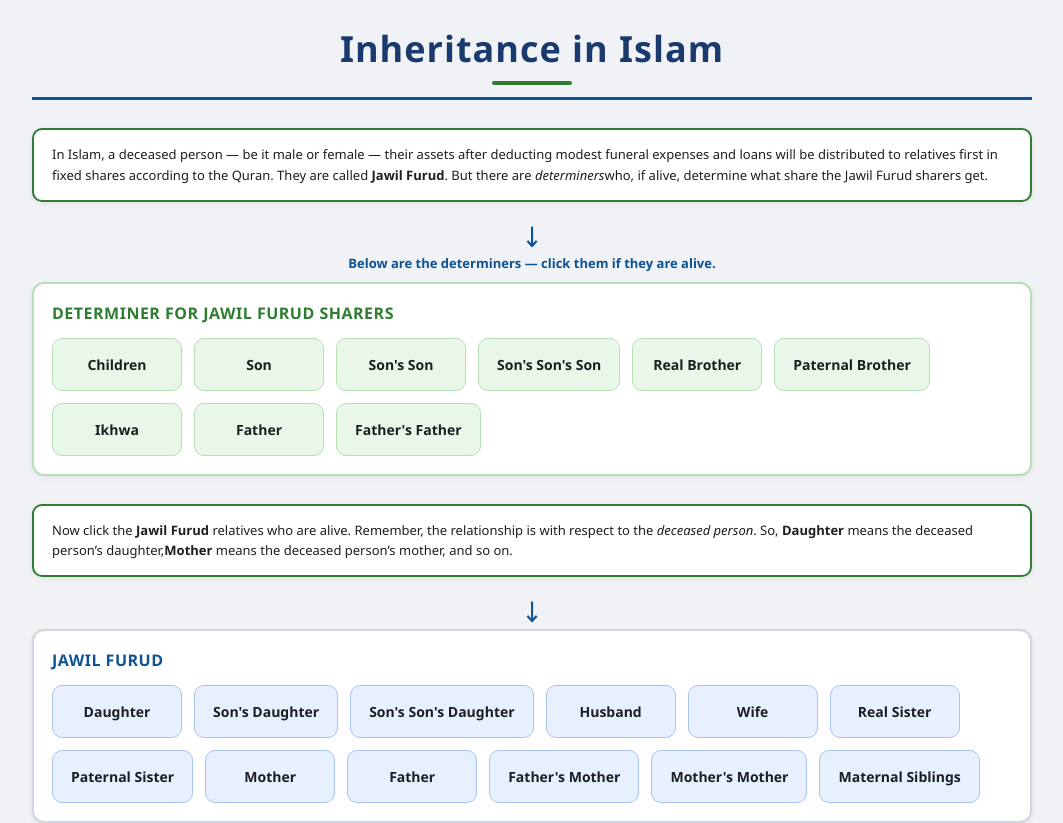
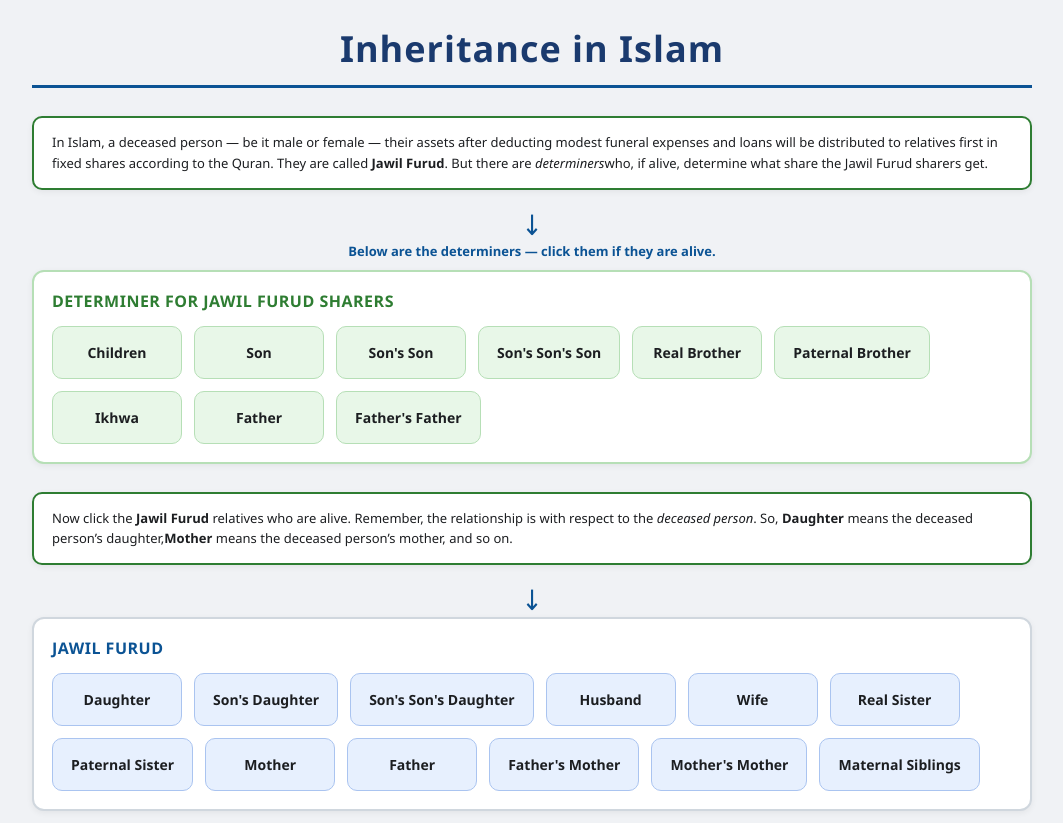
Before and after one commit to mazedcu/inheritance, a React (Vite) app: page / in a window 1280 px wide. Shown: the top 823 px of the page, without its empty margins (108-1171 px from the left). Built offline with nearby package versions, Linux system fonts and the light colour scheme.

Commit message:
Remove green underline from main title

```diff
--- a/src/App.css
+++ b/src/App.css
@@ -24,15 +24,7 @@ body {
   border-bottom: 3px solid #0b5394;
   letter-spacing: 1px;
 }
-.main-title::after {
-  content: "";
-  display: block;
-  width: 80px;
-  height: 4px;
-  background: #2e7d32;
-  margin: 8px auto 0 auto;
-  border-radius: 2px;
-}
+
 
 .canvas-group {
   background: #ffffff;
```
